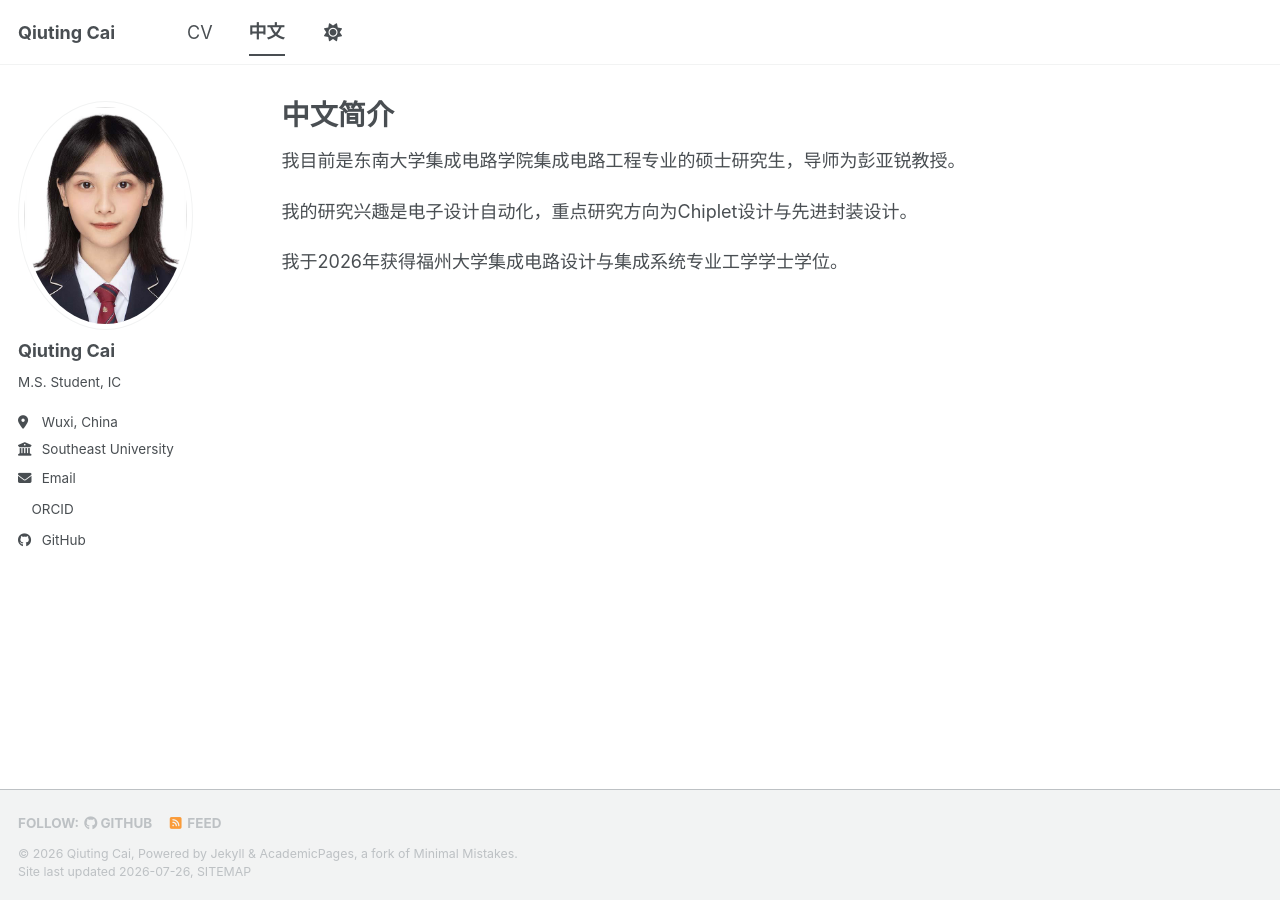
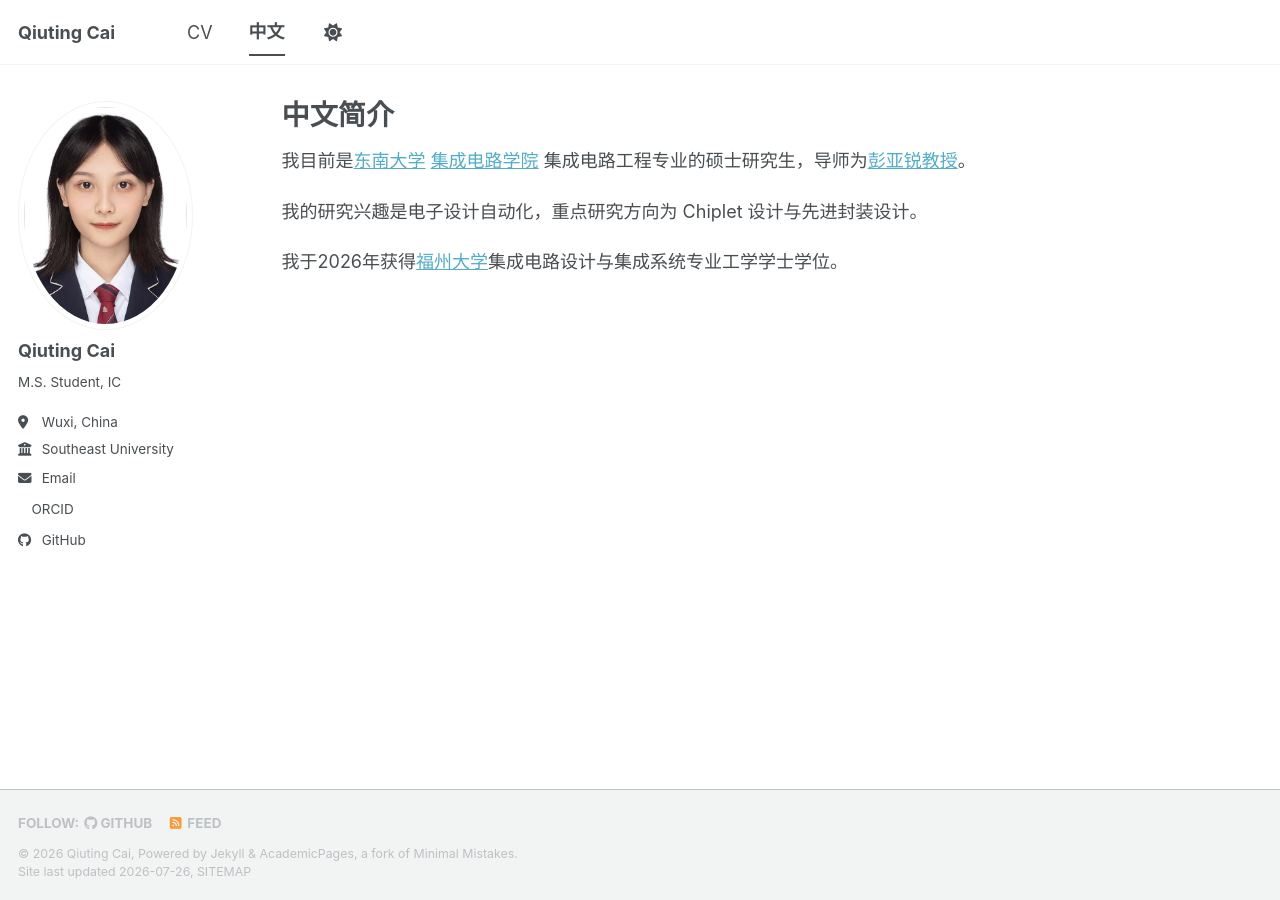
Before and after one commit to Qiuting-Cai/Qiuting-Cai.github.io, a Jekyll site: the page built from _pages/chinese.md, in a window 1280 px wide. Built offline with Jekyll 4.4.1, drawn with Linux system fonts in a browser that asks for light colours; a style sheet for code colours, icons or effects is not loaded; part of the change alters nothing that is shown.

```diff
--- a/_pages/chinese.md
+++ b/_pages/chinese.md
@@ -5,10 +5,9 @@ permalink: /chinese/
 author_profile: true
 ---
 
-我目前是东南大学集成电路学院集成电路工程专业的硕士研究生，导师为彭亚锐教授。
 
+我目前是[东南大学](https://www.seu.edu.cn/) [集成电路学院](https://ic.seu.edu.cn/) 集成电路工程专业的硕士研究生，导师为[彭亚锐教授](https://ic.seu.edu.cn/pyr/main.htm)。
 
-我的研究兴趣是电子设计自动化，重点研究方向为Chiplet设计与先进封装设计。
+我的研究兴趣是电子设计自动化，重点研究方向为 Chiplet 设计与先进封装设计。
 
-
-我于2026年获得福州大学集成电路设计与集成系统专业工学学士学位。
+我于2026年获得[福州大学](https://www.fzu.edu.cn/)集成电路设计与集成系统专业工学学士学位。
```
